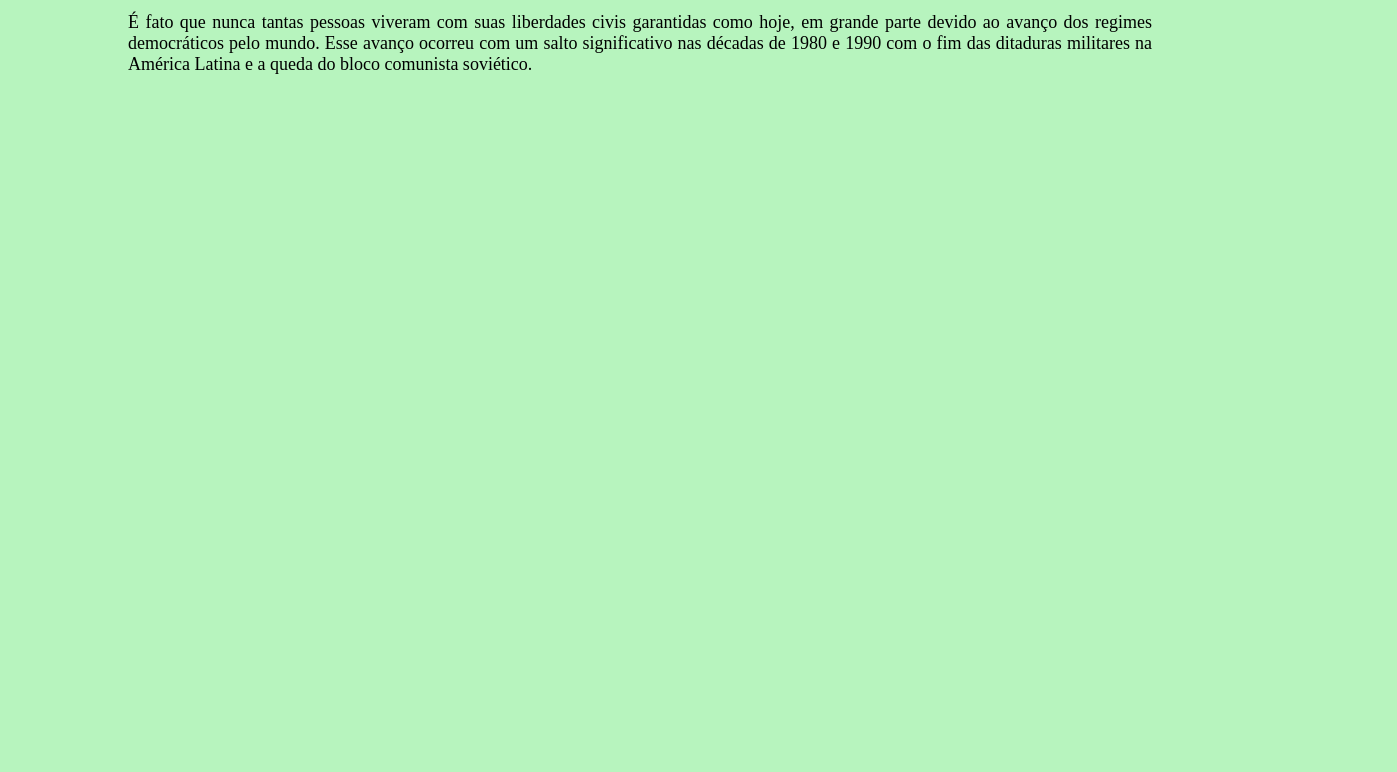
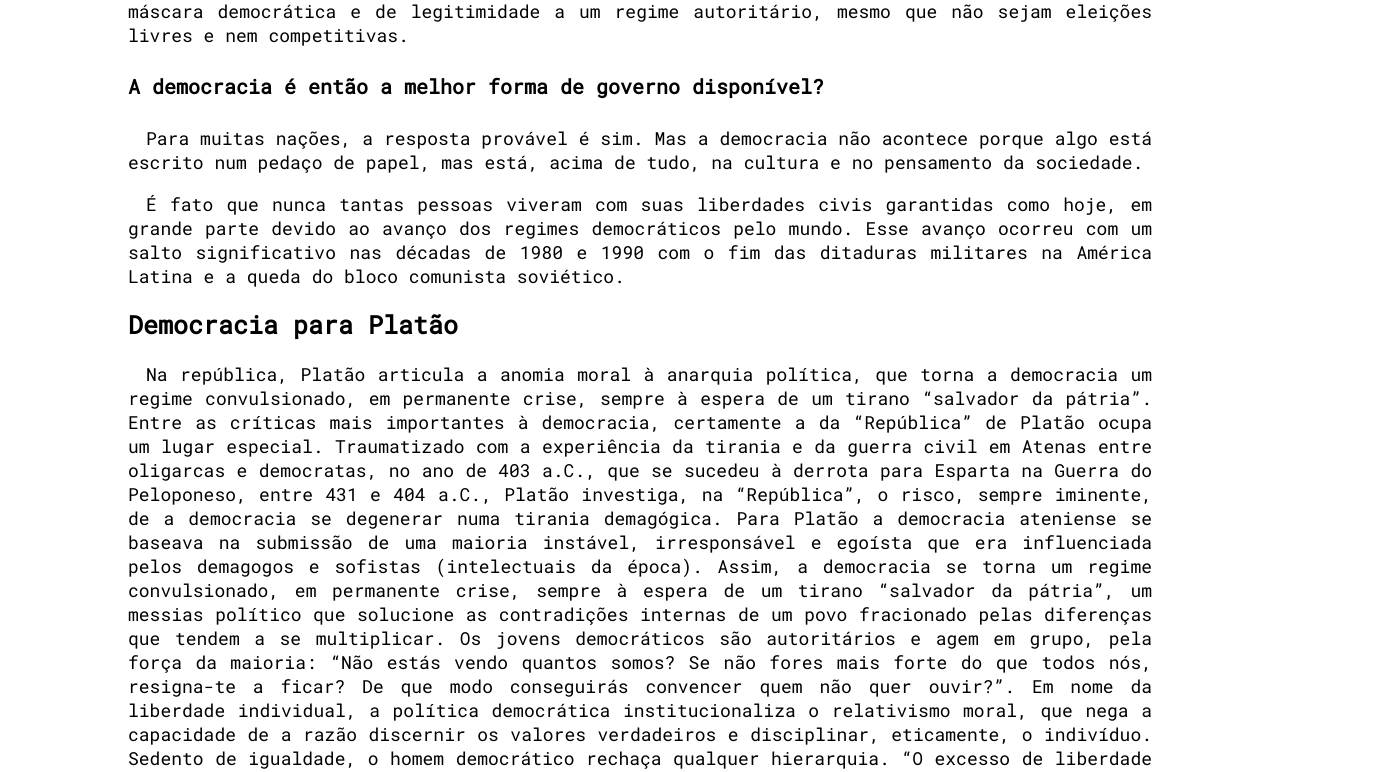
Before and after one commit to GiovanaFDias/democracia, a plain HTML site: page index.html in a window 1280 px wide. Shown: the part 515-1287 px from the top of the page, 1397 px wide, since content can reach past the window. Before the commit the page ends 800 px from the top, so only its background shows below. Drawn offline with Linux system fonts and the light colour scheme.

Commit message:
Add files via upload

```diff
--- a/css/estilo.css
+++ b/css/estilo.css
@@ -1,15 +1,33 @@
 body{
 
-	background-color:#B7F4BE;
-margin-left: 10%;
-margin-right: 10%;
+	background-color:white;
+	margin-left: 10%;
+	margin-right: 10%;
+	font-family: 'Amatic SC', cursive;
+	font-family: 'Roboto Mono', monospace;;
 }
+
+
+figure{
+	height: 120%;
+	width: 120%;
+
+}
+
+img{
+	height: 12%;
+	width: 12%;
+	display: block;
+    margin-left: auto;
+    margin-right: auto;
+}
+
 
 h1{
 	text-align: center;
 	font-size: 40px;
+}
 
-}
 h2{
 	font-size: 25px;
 }
@@ -20,5 +38,6 @@ h2{
 p{
 	text-align: justify;
 	font-size: 18px;
-
+	text-indent: 18px;
+	font-weight: normal;
 }
--- a/index.html
+++ b/index.html
@@ -4,19 +4,39 @@
 	<meta charset="utf-8">
 	<meta name="viewport" content="width=device-width,initial-scale=1.0">
 	<link rel="stylesheet" type="text/css" href="css/estilo.css">
+	<link href="https://fonts.googleapis.com/css2?family=Amatic+SC&family=Roboto+Mono&display=swap" rel="stylesheet">
 	<title>Democracia</title>
 </head>
 <body>
 
+<figure>
+		<a href="https://www.instagram.com/democratizejovens/"><img src="img/logo.png"><a/>
+</figure>
+
 <h1>Democracia</h1>
-	<h2>O que é democracia?</h2>    <p>Não existe uma resposta óbvia e direta: o conceito de democracia pode ser definido por diversos aspectos. Há ainda de se considerar que as democracias se apresentam em vários graus diferentes de desenvolvimento, desde aquelas com características autoritárias até as democracias mais desenvolvidas. E para complicar mais um pouco, a concepção de democracia mudou muito ao longo do tempo. (fonte Politize) </p> <p> Democracia não se resume no voto, é o processo de construção política.</p>
+
+	<h2>O que é democracia?</h2>
+		 <p>Não existe uma resposta óbvia e direta: o conceito de democracia pode ser definido por diversos aspectos. Há ainda de se considerar que as democracias se apresentam em vários graus diferentes de desenvolvimento, desde aquelas com características autoritárias até as democracias mais desenvolvidas. E para complicar mais um pouco, a concepção de democracia mudou muito ao longo do tempo. (fonte Politize) </p> <p> Democracia não se resume no voto, é o processo de construção política.</p>
 		<h4> Democracia é somente a presença de eleições? </h4>
 			<p> Não! Também há eleições em ditaduras – como havia no Brasil durante o regime militar ou no Egito, em que o ditador ficou décadas sendo reeleito, e até mesmo em regimes totalitários como a Coréia do Norte, um dos mais fechados que o mundo já viu. As eleições ajudam a dar uma máscara democrática e de legitimidade a um regime autoritário, mesmo que não sejam eleições livres e nem competitivas. </p>
 		<h4> A democracia é então a melhor forma de governo disponível? </h4>
 			<p> Para muitas nações, a resposta provável é sim. Mas a democracia não acontece porque algo está escrito num pedaço de papel, mas está, acima de tudo, na cultura e no pensamento da sociedade. </p>
 			<p> É fato que nunca tantas pessoas viveram com suas liberdades civis garantidas como hoje, em grande parte devido ao avanço dos regimes democráticos pelo mundo. Esse avanço ocorreu com um salto significativo nas décadas de 1980 e 1990 com o fim das ditaduras militares na América Latina e a queda do bloco comunista soviético.</p>
+	<h2>Democracia para Platão</h2>
+			<p>Na república, Platão articula a anomia moral à anarquia política, que torna a democracia um regime convulsionado, em permanente crise, sempre à espera de um tirano “salvador da pátria”.
 
+			Entre as críticas mais importantes à democracia, certamente a da “República” de Platão ocupa um lugar especial. Traumatizado com a experiência da tirania e da guerra civil em Atenas entre oligarcas e democratas, no ano de 403 a.C., que se sucedeu à derrota para Esparta na Guerra do Peloponeso, entre 431 e 404 a.C., Platão investiga, na “República”, o risco, sempre iminente, de a democracia se degenerar numa tirania demagógica.
+			Para Platão a democracia ateniense se baseava na submissão de uma maioria instável, irresponsável e egoísta que era influenciada pelos demagogos e sofistas (intelectuais da época). Assim, a democracia se torna um regime convulsionado, em permanente crise, sempre à espera de um tirano “salvador da pátria”, um messias político que solucione as contradições internas de um povo fracionado pelas diferenças que tendem a se multiplicar.
 
+Os jovens democráticos são autoritários e agem em grupo, pela força da maioria: “Não estás vendo quantos somos? Se não fores mais forte do que todos nós, resigna-te a ficar? De que modo conseguirás convencer quem não quer ouvir?”.
+
+Em nome da liberdade individual, a política democrática institucionaliza o relativismo moral, que nega a capacidade de a razão discernir os valores verdadeiros e disciplinar, eticamente, o indivíduo. Sedento de igualdade, o homem democrático rechaça qualquer hierarquia.
+
+ “O excesso de liberdade só pode terminar em excesso de escravidão, assim nos indivíduos como nas comunidades.”
+
+Mas a solução política “utópica” de Platão, marcada pela ironia diante das propostas revolucionárias de sua época decadente, de uma aristocracia filosófica não é destoante da nossa democracia liberal igualitária, pautada pelo relativismo moral, pluralismo político e multiculturalismo?
+
+Uma leitura atenta da “República” revela a ambigüidade do tratamento platônico da democracia. Se, por um lado, há um pessimismo quanto à possibilidade de autogoverno do povo, sempre conduzido por uma elite, por outro lado, apenas numa sociedade democrática, onde há liberdade de pensamento e de palavra, pode-se praticar a Filosofia, como confrontação dialética de ideias opostas. Ora, se a Filosofia partisse da democrática liberdade de pensamento para superar o regime do povo e fundar uma aristocracia de filósofos, que controlam rigidamente as classes, com estratificação social e censura cultural e educacional, ela se converteria numa tirania e impediria a própria continuidade da Filosofia, que pressupõe a permanente abertura à crítica e à oposição intelectual. </p>
 
 
 </body>
```
Lines whose indentation alone changed are shown as unchanged.
